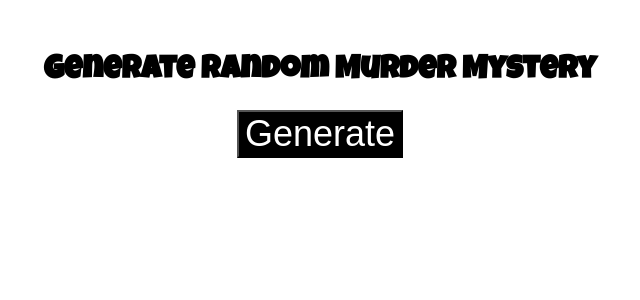
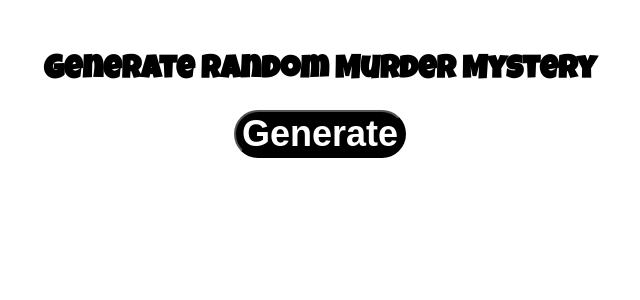
Before and after one commit to DovahKriaan/stage_murder_Mystery, a PHP site: page /html/home.html in a window 1280 px wide. Shown: the part 166-466 px from the top of the page, without its empty margins (320-960 px from the left). Run offline with PHP 8.4, Linux system fonts and the light colour scheme.

Commit message:
css changes

```diff
--- a/css/master.css
+++ b/css/master.css
@@ -22,4 +22,6 @@ main button{
   background-color: black;
 color: white;
 font-size: 36px;
+border-radius: 30px;
+font-weight: bold;
 }
```
